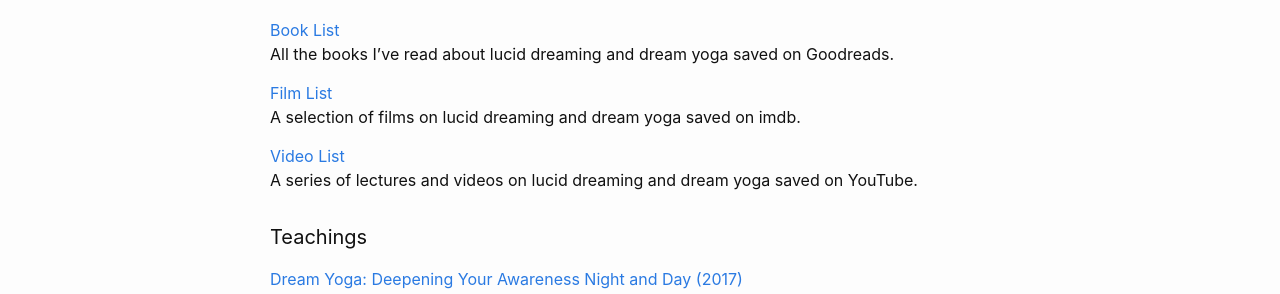
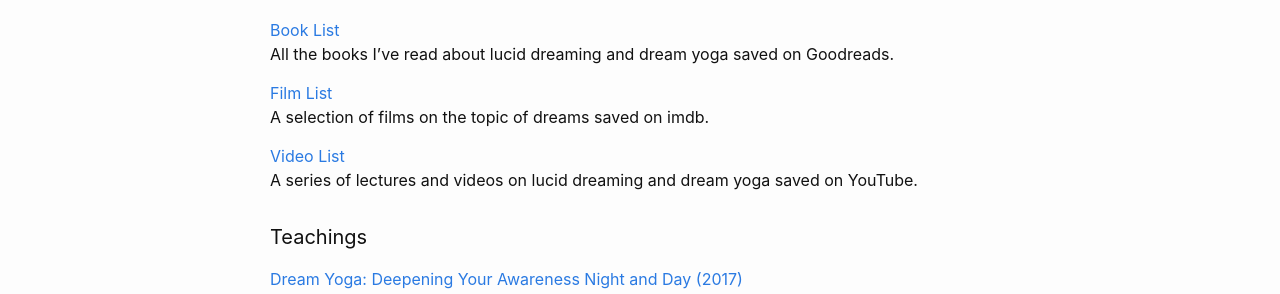
Before and after one commit to link-daniel/link.github.io, a Jekyll site: the page built from dreams.md, in a window 1280 px wide. Shown: the part 300-594 px from the top of the page. Built offline with Jekyll 4.4.1, drawn with Linux system fonts in a browser that asks for light colours.

Commit message:
Update dreams.md

```diff
--- a/dreams.md
+++ b/dreams.md
@@ -15,7 +15,7 @@ All the books I've read about lucid dreaming and dream yoga saved on Goodreads.
 
 [Film List](https://www.imdb.com/list/ls083385013/)
 <br>
-A selection of films on lucid dreaming and dream yoga saved on imdb.
+A selection of films on the topic of dreams saved on imdb.
 
 [Video List](https://www.youtube.com/playlist?list=PL3IOQtA2di8PQNdPo2_FVaBlhVkb5PUXM)
 <br>
```
